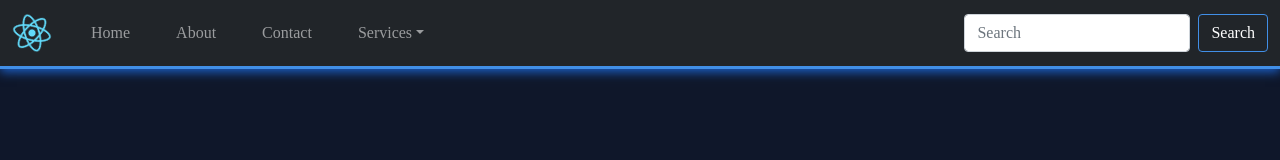
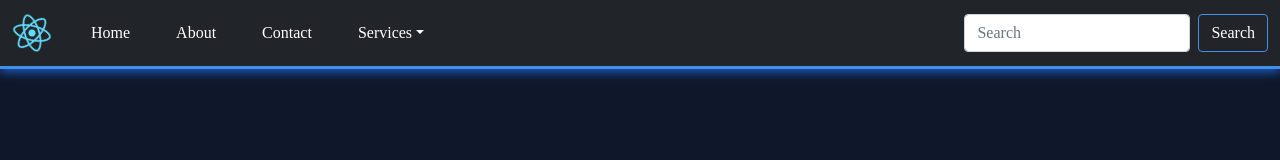
Before and after one commit to shalithacode/bootstrap-workshop, a React (Create React App) app: page / in a window 1280 px wide. Shown: the top 160 px of the page. Built offline with nearby package versions, Linux system fonts and the light colour scheme.

Commit message:
navlinks color changed

```diff
--- a/src/App.css
+++ b/src/App.css
@@ -37,12 +37,18 @@ body{
 .nav-link{
   margin-left: 15px;
   margin-right: 15px;
+
 }
 .nav-link:hover {
  color: #418fe7;
 
 }
-
+.navbar-dark .navbar-nav .nav-link {
+  color: white;
+}
+.navbar-dark .navbar-nav .nav-link:hover {
+  color:  #418fe7;
+}
 .btn-info{
   background-color: Transparent;
   border-color: #418fe7;
@@ -55,8 +61,8 @@ body{
   color: white;
   background-color: rgb(65, 143, 231);
 }
-.btn-info:active{
-  background-color: Transparent;
+.btn-info:focus{
+  background-color: rgb(65, 143, 231);
   border-color: #418fe7;
   color: white;
 }
```
